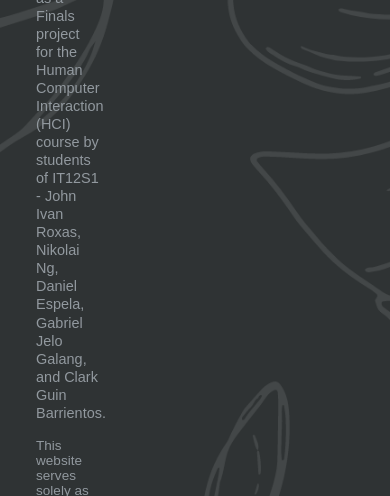
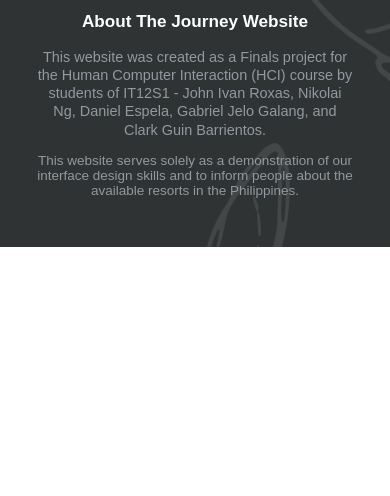
Before and after one commit to YuseongIT/TheJourney-Group5, a plain HTML site: page Locations.html in a window 390 px wide. Shown: the part 1504-2000 px from the top of the page. After the commit the page ends 1751 px from the top, so only its background shows below. Drawn offline with Linux system fonts and the light colour scheme; a web font is replaced by a local one.

Commit message:
Update Design.css

```diff
--- a/Design.css
+++ b/Design.css
@@ -450,3 +450,20 @@ transition-duration: 0.3s;
 {
    filter: brightness(130%);
 }
+
+@media (max-width: 880px) {
+  .footer-distributed {
+    font: bold 14px sans-serif;
+  }
+
+  .footer-left, .footer-center, .footer-right {
+    display: block;
+    width: 100%;
+    margin-bottom: 20px;
+    text-align: center;
+  }
+
+  .footer-center i {
+    margin-left: 0;
+  }
+}
```
